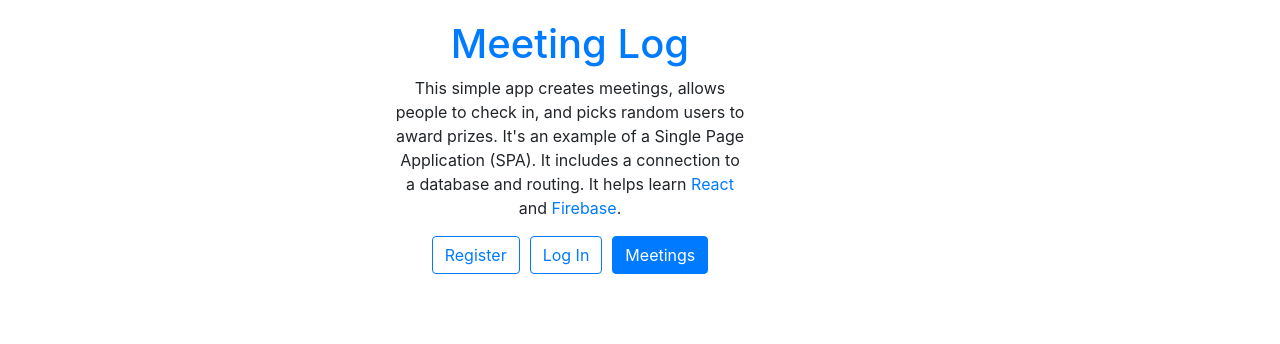
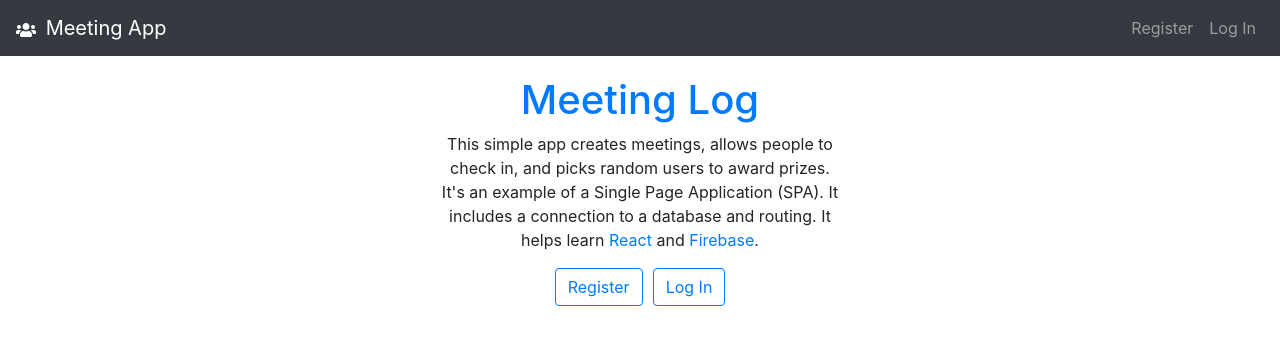
Before and after one commit to robert-laws/learning-sep-2019-react-spa, a React (Create React App) app: page / in a window 1280 px wide. Shown: the top 344 px of the page. Built offline with nearby package versions, Linux system fonts and the light colour scheme.

Commit message:
setup navigation without routing

```diff
--- a/package.json
+++ b/package.json
@@ -7,6 +7,7 @@
     "node-sass": "^4.12.0",
     "react": "^16.9.0",
     "react-dom": "^16.9.0",
+    "react-icons": "^3.7.0",
     "react-scripts": "3.1.1",
     "reactstrap": "^8.0.1"
   },
--- a/src/App.js
+++ b/src/App.js
@@ -1,12 +1,28 @@
 import React, { Component } from 'react';
+import Welcome from './components/welcome/welcome.component';
+import Navigation from './components/navigation/navigation.component';
 import Home from './components/home/home.component';
 
 import './App.scss';
 
 export default class App extends Component {
+  constructor() {
+    super();
+
+    this.state = {
+      user: null
+    }
+  }
+
   render() {
     return (
-      <Home />
+      <div>
+        <Navigation user={this.state.user} />
+        {this.state.user && (
+          <Welcome user={this.state.user} />
+        )}
+        <Home user={this.state.user} />
+      </div>
     );
   }
 }
--- a/src/components/home/home.component.jsx
+++ b/src/components/home/home.component.jsx
@@ -5,8 +5,10 @@ import './home.styles.scss';
 
 class Home extends Component {
   render() {
+    const { user } = this.props;
+
     return (
-      <Container className='App text-center'>
+      <Container className='App text-center' fluid>
         <Row className='justify-content-center'>
           <Col sm='4'>
             <h1 className='text-primary'>Meeting Log</h1>
@@ -14,9 +16,14 @@ class Home extends Component {
           </Col>
         </Row>
         <Row className='justify-content-center'>
-          <Button color="primary" outline size="md">Register</Button>
-          <Button color="primary" outline size="md">Log In</Button>
-          <Button color="primary" size="md">Meetings</Button>
+          {!user ? (
+            <span>
+              <Button color="primary" outline size="md">Register</Button>
+              <Button color="primary" outline size="md">Log In</Button>
+            </span>
+          ) : (
+            <Button color="primary" size="md">Meetings</Button>
+          )}
         </Row>
       </Container>
     )
--- /dev/null
+++ b/src/components/navigation/navigation.component.jsx
@@ -0,0 +1,61 @@
+import React, { Component } from 'react';
+import { Collapse, Navbar, NavbarToggler, NavbarBrand, Nav, NavItem, NavLink } from 'reactstrap';
+import { FaUsers } from 'react-icons/fa';
+
+import './navigation.styles.scss';
+
+class Navigation extends Component {
+  constructor() {
+    super()
+
+    this.state = {
+      isOpen: false
+    }
+  }
+
+  toggle = () => {
+    this.setState({
+      isOpen: !this.state.isOpen
+    })
+  }
+
+  render() {
+    const { user } = this.props;
+
+    return (
+      <div>
+        <Navbar color='dark' dark expand='md'>
+          <NavbarBrand href='/'>
+            <FaUsers className='mr-1' /> Meeting App
+          </NavbarBrand>
+          <NavbarToggler onClick={this.toggle} />
+          <Collapse isOpen={this.state.isOpen} navbar>
+            <Nav className='ml-auto' navbar>
+              {user ? (
+                <React.Fragment>
+                  <NavItem>
+                    <NavLink href='/'>Meetings</NavLink>
+                  </NavItem>
+                  <NavItem>
+                    <NavLink href='/'>Log Out</NavLink>
+                  </NavItem>
+                </React.Fragment>
+              ) : (
+                <React.Fragment>
+                  <NavItem>
+                    <NavLink href='/'>Register</NavLink>
+                  </NavItem>
+                  <NavItem>
+                    <NavLink href='/'>Log In</NavLink>
+                  </NavItem>
+                </React.Fragment>
+              )}
+            </Nav>
+          </Collapse>
+        </Navbar>
+      </div>
+    )
+  }
+}
+
+export default Navigation;
--- /dev/null
+++ b/src/components/welcome/welcome.component.jsx
@@ -0,0 +1,15 @@
+import React, { Component } from 'react';
+
+class Welcome extends Component {
+  render() {
+    const { user } = this.props;
+
+    return (
+      <div className='text-center text-secondary font-weight-bold pl-1'>
+        Welcome, { user } | <a href="/">Log Out</a>
+      </div>
+    )
+  }
+}
+
+export default Welcome;
```
Also changed, not shown: src/components/navigation/navigation.styles.scss (added), src/components/welcome/welcome.styles.scss (added), 1 other file (tests, documents, lock files or other folders).
